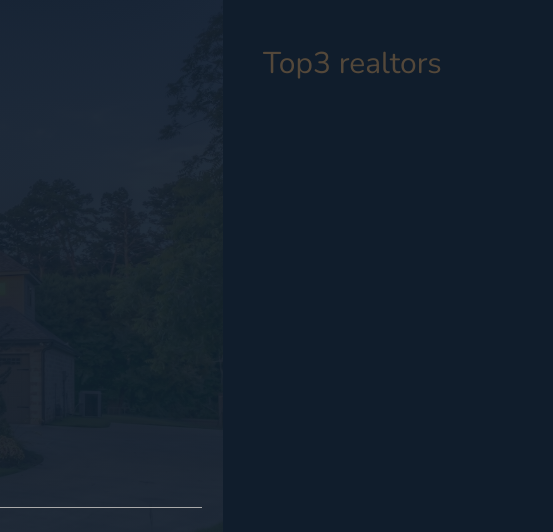
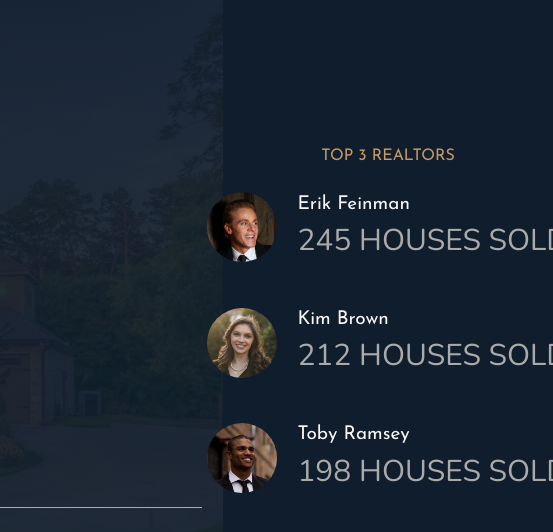
Before and after one commit to wyne-ybanez/Advanced-Sass-Grid, a website: page index.html in a window 1280 px wide. Shown: the top 532 px of the page, 727-1280 px from the left. Drawn offline with nearby package versions, Linux system fonts and the light colour scheme.

Commit message:
Feature: Add realtors grid section

```diff
--- a/index.html
+++ b/index.html
@@ -22,21 +22,42 @@
 
     <!-- Header -->
     <header class="header">
-        <img src="img/logo.png" alt="Nexter logo" class="header__logo">
+      <img src="img/logo.png" alt="Nexter logo" class="header__logo" />
       <h3 class="heading-3">Your own home:</h3>
       <h1 class="heading-1">The ultimate personal freedom</h1>
       <button class="btn header__btn">View our properties</button>
       <div class="header__seenon-text">Seen on</div>
       <div class="header__seenon-logos">
-            <img src="img/logo-bbc.png" alt="Seen on logo 1">
-            <img src="img/logo-forbes.png" alt="Seen on logo 2">
-            <img src="img/logo-techcrunch.png" alt="Seen on logo 3">
-            <img src="img/logo-bi.png" alt="Seen on logo 4">
+        <img src="img/logo-bbc.png" alt="Seen on logo 1" />
+        <img src="img/logo-forbes.png" alt="Seen on logo 2" />
+        <img src="img/logo-techcrunch.png" alt="Seen on logo 3" />
+        <img src="img/logo-bi.png" alt="Seen on logo 4" />
       </div>
     </header>
 
     <!-- Realtors -->
-    <div class="realtors">Top3 realtors</div>
+    <div class="realtors">
+      <h3 class="heading-3">Top 3 Realtors</h3>
+      <div class="realtors__list">
+        <img src="img/realtor-1.jpeg" alt="Realtor 1" class="realtors__img" />
+        <div class="realtors__details">
+          <h4 class="heading-4 heading-4--light">Erik Feinman</h4>
+          <p class="realtors__sold">245 houses sold</p>
+        </div>
+
+        <img src="img/realtor-2.jpeg" alt="Realtor 2" class="realtors__img" />
+        <div class="realtors__details">
+          <h4 class="heading-4 heading-4--light">Kim Brown</h4>
+          <p class="realtors__sold">212 houses sold</p>
+        </div>
+
+        <img src="img/realtor-3.jpeg" alt="Realtor 3" class="realtors__img" />
+        <div class="realtors__details">
+          <h4 class="heading-4 heading-4--light">Toby Ramsey</h4>
+          <p class="realtors__sold">198 houses sold</p>
+        </div>
+      </div>
+    </div>
 
     <!-- Features -->
     <section class="features">
@@ -423,9 +444,7 @@
           <a href="#" class="nav__link">Come work with us!</a>
         </li>
       </ul>
-        <p class="copyright">
-        &copy; Copyright 2022 by Nexter.
-        </p>
+      <p class="copyright">&copy; Copyright 2022 by Nexter.</p>
     </footer>
   </body>
 </html>
--- a/sass/_realtors.scss
+++ b/sass/_realtors.scss
@@ -1,4 +1,31 @@
 .realtors {
   background-color: $color-secondary;
   grid-column: col-start 7 / full-end;
+  padding: 3rem;
+
+  display: grid;
+  align-content: center;
+  justify-content: center;
+  justify-items: center;
+  row-gap: 2rem;
+
+  &__list {
+    display: grid;
+    grid-template-columns: min-content max-content;
+    column-gap: 2rem;
+    row-gap: 5vh;
+    align-items: center;
+  }
+
+  &__img {
+    width: 7rem;
+    border-radius: 50%;
+    display: block;
+  }
+
+  &__sold {
+    text-transform: uppercase;
+    color: $color-grey-light-2;
+    margin-top: -3px;
+  }
 }
```
Also changed, not shown: css/style.css, sass/_base.scss (line endings or trailing spaces). Lines whose indentation alone changed are shown as unchanged.
